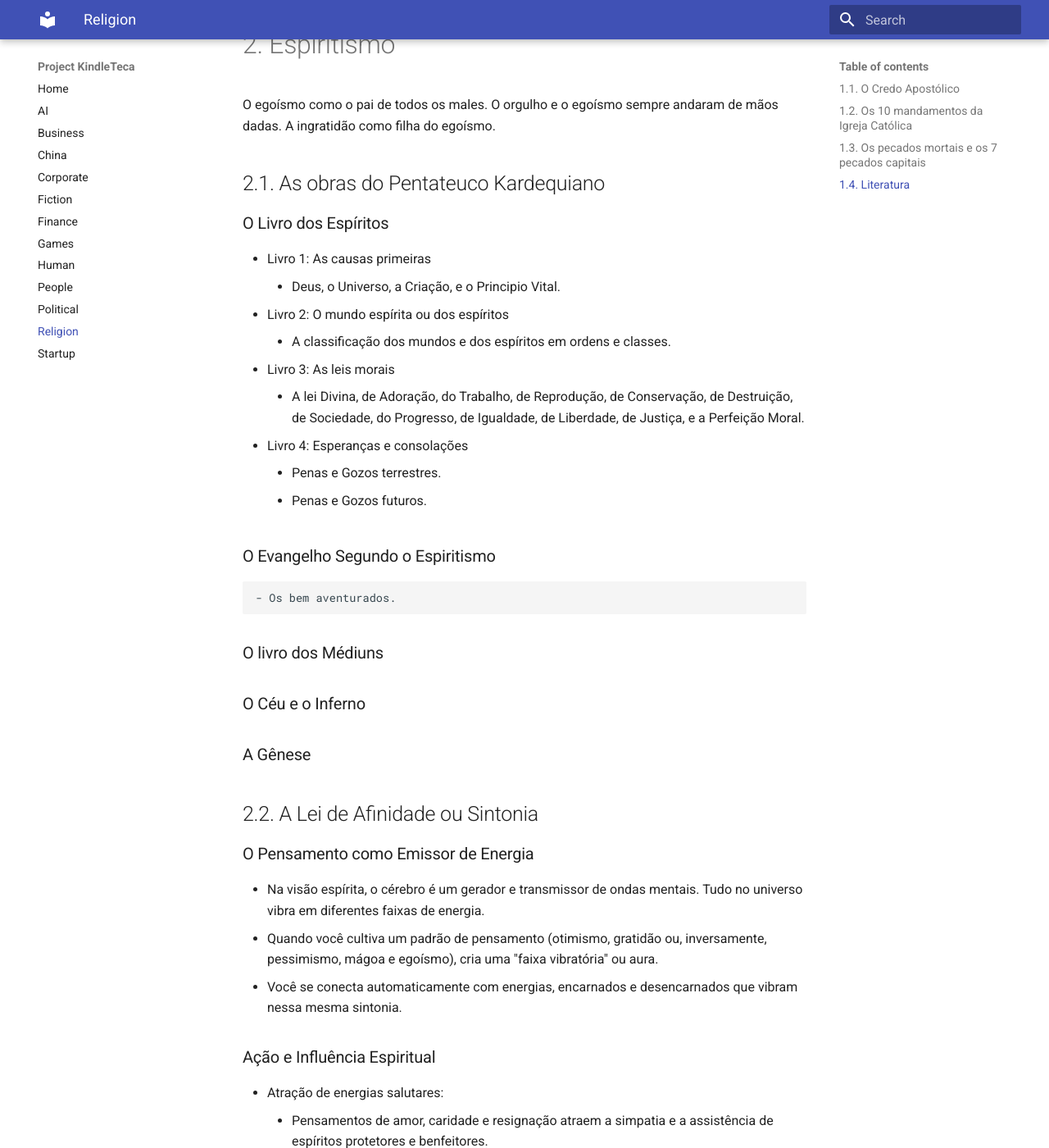
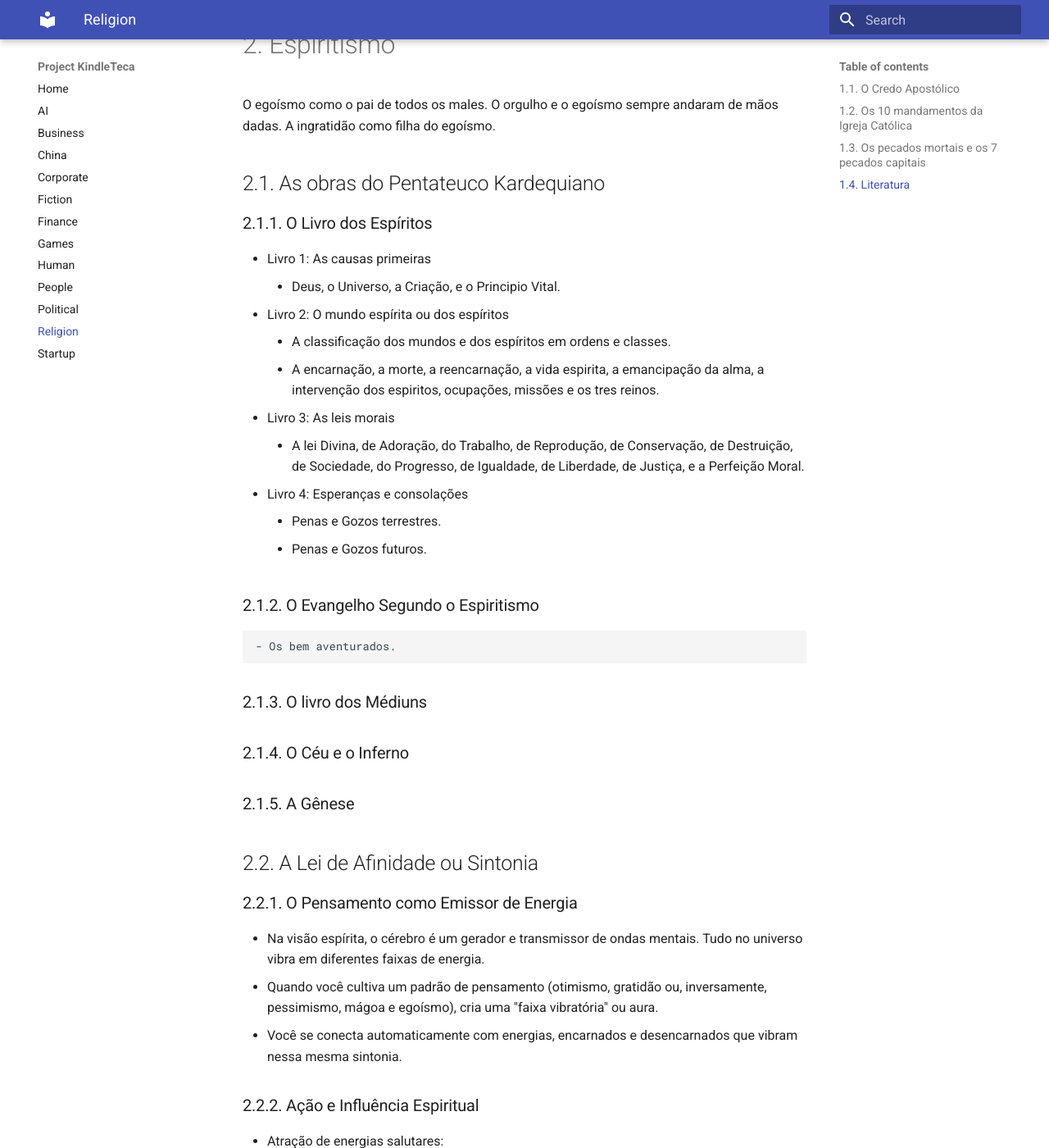
Before and after one commit to renatobrf/kindle-teca, an MkDocs documentation site: the page built from docs/religiao.md, in a window 1280 px wide and 1400 px high, scrolled down 1201 px. Shown: the whole window at 82% size. Built offline with MkDocs 1.6.1 and Material for MkDocs 9.7.7, drawn with Linux system fonts in a browser that asks for light colours; some of the changed text lies outside the part shown.

Commit message:
Refactor sections and headings in religiao.md

```diff
--- a/docs/religiao.md
+++ b/docs/religiao.md
@@ -30,42 +30,51 @@ Creio em Deus Pai, todo-poderoso, criador do Céu e da Terra e em Jesus Cristo,
 O egoísmo como o pai de todos os males. O orgulho e o egoísmo sempre andaram de mãos dadas. A ingratidão como filha do egoísmo.
 
 ## 2.1. As obras do Pentateuco Kardequiano
-### O Livro dos Espíritos
+
+### 2.1.1. O Livro dos Espíritos
 - Livro 1: As causas primeiras
     - Deus, o Universo, a Criação, e o Principio Vital.
 - Livro 2: O mundo espírita ou dos espíritos
     - A classificação dos mundos e dos espíritos em ordens e classes.
+    - A encarnação, a morte, a reencarnação, a vida espirita, a emancipação da alma, a intervenção dos espiritos, ocupações, missões e os tres reinos.
 - Livro 3: As leis morais
     - A lei Divina, de Adoração, do Trabalho, de Reprodução, de Conservação, de Destruição, de Sociedade, do Progresso, de Igualdade, de Liberdade, de Justiça, e a Perfeição Moral.
 - Livro 4: Esperanças e consolações
     - Penas e Gozos terrestres.
     - Penas e Gozos futuros.
 
-### O Evangelho Segundo o Espiritismo
+### 2.1.2. O Evangelho Segundo o Espiritismo
     - Os bem aventurados.
-### O livro dos Médiuns
-### O Céu e o Inferno
-### A Gênese
+
+### 2.1.3. O livro dos Médiuns
+
+### 2.1.4. O Céu e o Inferno
+
+### 2.1.5. A Gênese
 
 ## 2.2. A Lei de Afinidade ou Sintonia
 
-### O Pensamento como Emissor de Energia
+### 2.2.1. O Pensamento como Emissor de Energia
 - Na visão espírita, o cérebro é um gerador e transmissor de ondas mentais. Tudo no universo vibra em diferentes faixas de energia.
 - Quando você cultiva um padrão de pensamento (otimismo, gratidão ou, inversamente, pessimismo, mágoa e egoísmo), cria uma "faixa vibratória" ou aura.
 - Você se conecta automaticamente com energias, encarnados e desencarnados que vibram nessa mesma sintonia.
-### Ação e Influência Espiritual
+
+### 2.2.2. Ação e Influência Espiritual
 - Atração de energias salutares:
     - Pensamentos de amor, caridade e resignação atraem a simpatia e a assistência de espíritos protetores e benfeitores.
 - Atração de energias densas:
     - Sentimentos de ódio, vingança, inveja ou pessimismo sintonizam o indivíduo com espíritos sofredores ou obsessores, criando um intercâmbio de fluidos nocivos que pode agravar as dificuldades.
-### Ações: o alinhamento com a escolha
+
+### 2.2.3. Ações: o alinhamento com a escolha
 - Seus comportamentos reforçam seus pensamentos.
 - Agir no bem e exercer a caridade modifica sua frequência energética interior, mudando o que você atrai para si.
 - Ações egoístas ou destrutivas atraem reciprocidade equivalente do ambiente e das pessoas ao seu redor.
-### A Lei de Causa e Efeito
+
+### 2.2.4. A Lei de Causa e Efeito
 - As experiências, encontros e desafios atuais são reflexos das vibrações e ações geradas no presente e no passado.
 - Você atrai as circunstâncias necessárias para o seu próprio aprendizado e evolução espiritual.
-### O Amor como a Maior Lei de Atração
+
+### 2.2.5. O Amor como a Maior Lei de Atração
 - Em O Livro dos Espíritos, o codificador Allan Kardec e os espíritos apontam que a base de todas as leis divinas está no amor ao próximo.
 - O amor é a mais pura e elevada "lei de atração" do universo, capaz de harmonizar os seres e acelerar o progresso espiritual.
 
@@ -76,7 +85,7 @@ Filosofia que busca a felicidade e a paz interior através da virtude, racionali
 
 A distinção fundamental entre aquilo que podemos controlar e aquilo que não podemos.
 
-## As quatro virtudes cardeais:
+## 3.2. As quatro virtudes cardeais:
 - sabedoria (compreender o mundo)
 - coragem (encarar as dificuldades)
 - moderação (equilíbrio)
```
